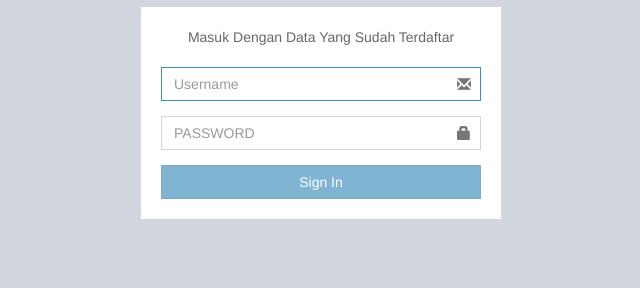
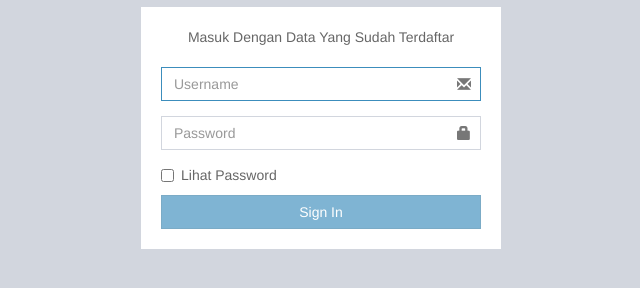
Before and after one commit to Kiansaziz/surveyor2018, a plain HTML site: page index.html at #/pesan in a window 1280 px wide. Shown: the part 236-524 px from the top of the page, without its empty margins (319-959 px from the left). Drawn offline with Linux system fonts and the light colour scheme.

Commit message:
lihat Password

```diff
--- a/index.html
+++ b/index.html
@@ -63,8 +63,11 @@
         <span class="glyphicon glyphicon-envelope form-control-feedback"></span>
       </div>
       <div class="form-group has-feedback">
-        <input type="password" class="form-control" placeholder="Password" style="text-transform:uppercase" required ng-model="login.password">
+        <input type="password" class="form-control" placeholder="Password" id="myInput" required ng-model="login.password">
         <span class="glyphicon glyphicon-lock form-control-feedback"></span>
+      </div>
+      <div class="checkbox">
+            <label><input type="checkbox" onclick="myFunction()">Lihat Password</label>
       </div>
       <div class="row">
         <div class="col-xs-12">
@@ -80,6 +83,17 @@
 <!-- /.login-box -->
 
 <!-- jQuery 2.2.3 -->
+<script>
+  function myFunction() {
+    var x = document.getElementById("myInput");
+    if (x.type === "password") {
+        x.type = "text";
+    }
+    else {
+          x.type = "password";
+    }
+  }
+</script>
 <script src="assets/plugins/jQuery/jquery-2.2.3.min.js"></script>
 <!-- Bootstrap 3.3.6 -->
 <script src="assets/bootstrap/js/bootstrap.min.js"></script>
```
Also changed, not shown: wp-korwil/form/n.html (+6 -0 lines), wp-master/form/n.html (+6 -0 lines).
